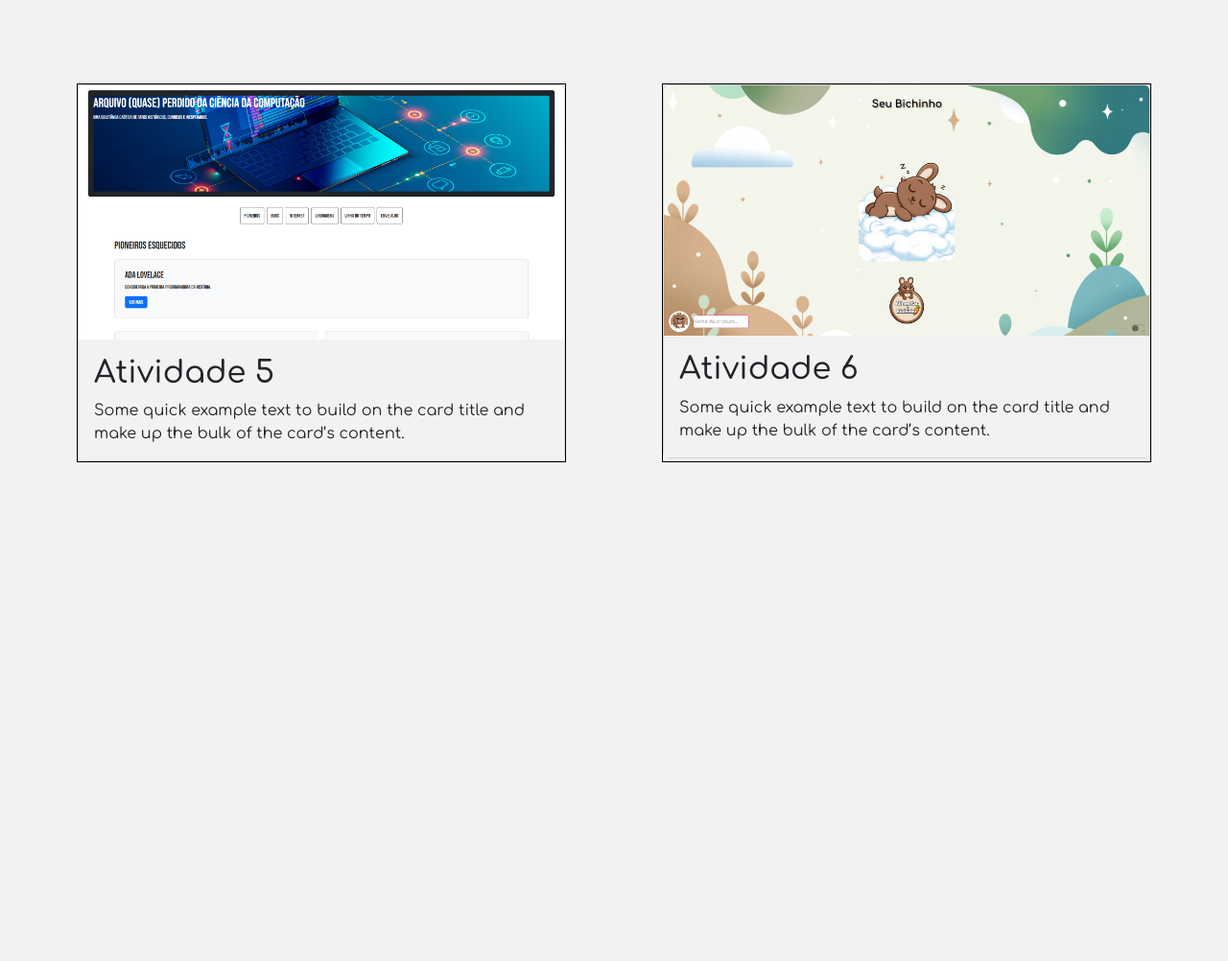
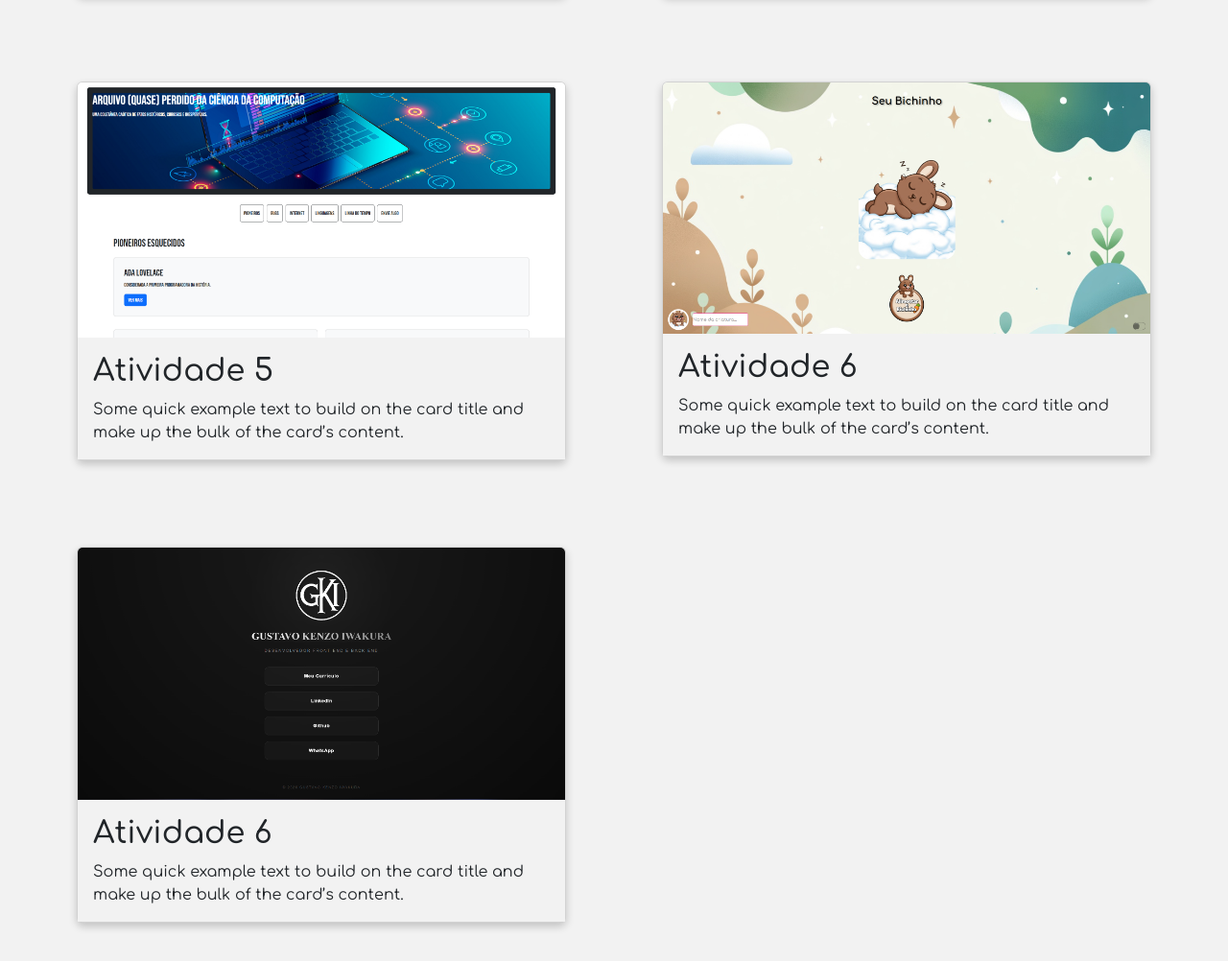
Before and after one commit to GustavoKenz0/front_end_faculdade, a plain HTML site: page index.html in a window 1280 px wide. Shown: the part 1044-2046 px from the top of the page at 96% size. Before the commit the page ends 1566 px from the top, so only its background shows below. Drawn offline with nearby package versions, Linux system fonts and the light colour scheme.

Commit message:
finalizado

```diff
--- a/index.html
+++ b/index.html
@@ -20,8 +20,8 @@
     <div class="main">
         <nav class="content">
 
-            <a href="Atividade 1/index.html">
-                <div class="card border-dark" style="width: auto;">
+            <a class="card-link" href="Atividade 1/index.html" target="_blank">
+                <div class="card" style="width: auto;">
                     <img src="./images/Atividade1.png" class="card-img-top" alt="Atividade1">
                     <div class="card-body">
                         <h2>Atividade 1</h2>
@@ -32,7 +32,7 @@
                 </div>
             </a>
 
-            <a href="Atividade 2/index.html">
+            <a class="card-link"href="Atividade 2/index.html" target="_blank">
                 <div class="card" style="width: auto;">
                     <img src="./images/Atividade2.png" class="card-img-top" alt="Atividade2">
                     <div class="card-body">
@@ -44,7 +44,7 @@
                 </div>
             </a>
 
-            <a href="Atividade 3/atividade.html">
+            <a class="card-link" href="Atividade 3/atividade.html" target="_blank">
                 <div class="card" style="width: auto;">
                     <img src="./images/Atividade3.png" class="card-img-top" alt="Atividade3">
                     <div class="card-body">
@@ -56,7 +56,7 @@
                 </div>
             </a>
 
-            <a href="Atividade 4/atividade.html">
+            <a class="card-link" href="Atividade 4/atividade.html" target="_blank">
                 <div class="card" style="width: auto;">
                     <img src="./images/Atividade4.png" class="card-img-top" alt="Atividade4">
                     <div class="card-body">
@@ -68,7 +68,7 @@
                 </div>
             </a>
 
-            <a href="Atividade 5/atividade.html">
+            <a class="card-link" href="Atividade 5/atividade.html" target="_blank">
                 <div class="card" style="width: auto;">
                     <img src="./images/Atividade5.png" class="card-img-top" alt="Atividade5">
                     <div class="card-body">
@@ -80,9 +80,21 @@
                 </div>
             </a>
 
-            <a href="Atividade 6/index.html">
+            <a class="card-link" href="Atividade 6/index.html" target="_blank">
                 <div class="card" style="width: auto;">
                     <img src="./images/Atividade6.png" class="card-img-top" alt="Atividade6">
+                    <div class="card-body">
+                        <h2>Atividade 6</h2>
+                        <p class="card-text">Some quick example text to build on the card title and make up the bulk of
+                            the
+                            card’s content.</p>
+                    </div>
+                </div>
+            </a>
+
+            <a class="card-link" href="Atividade Extra/index.html" target="_blank">
+                <div class="card" style="width: auto;">
+                    <img src="./images/AtividadeExtra.png" class="card-img-top" alt="AtividadeExtra">
                     <div class="card-body">
                         <h2>Atividade 6</h2>
                         <p class="card-text">Some quick example text to build on the card title and make up the bulk of
--- a/style.css
+++ b/style.css
@@ -11,7 +11,6 @@
 
 .content a {
     text-decoration: none;
-    border: 1px solid black;
 }
 
 .header {
@@ -30,3 +29,7 @@
     margin: 0 auto;
     padding: 40px;
 }
+
+.card{
+    box-shadow: 0 4px 8px 0 rgba(0, 0, 0, 0.2);
+}
```
